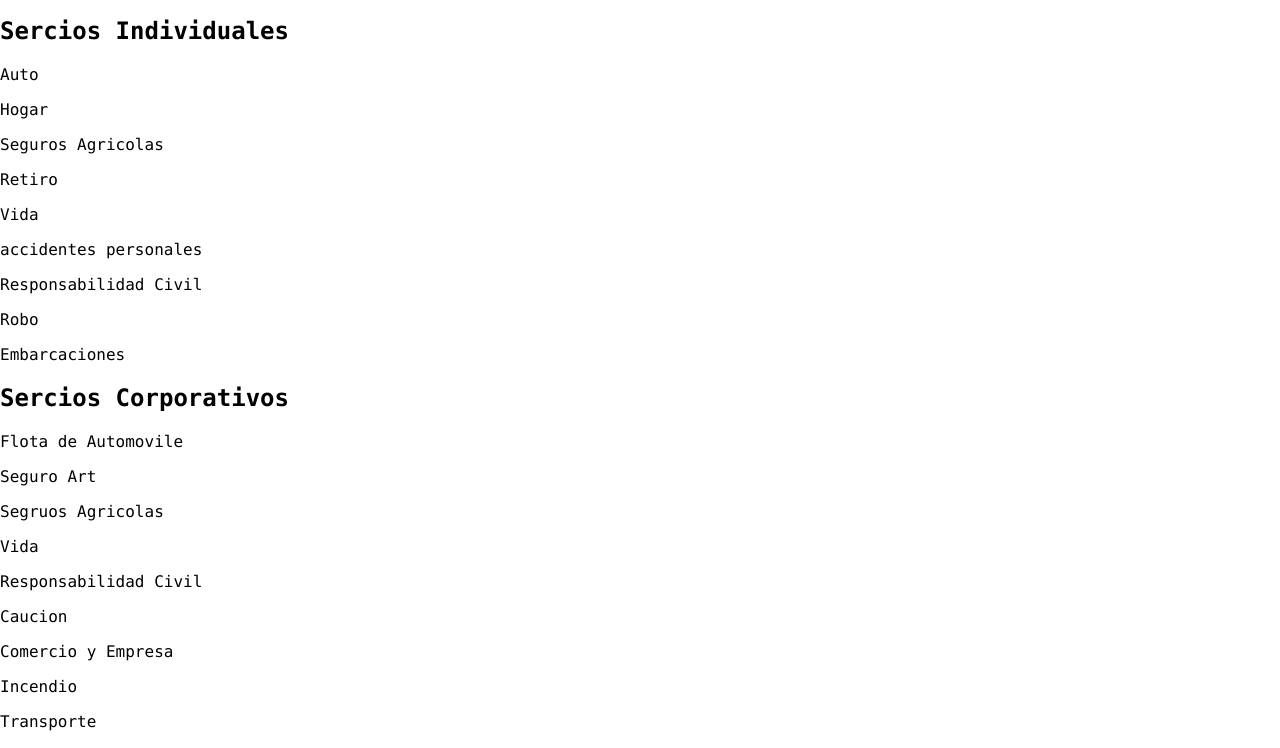
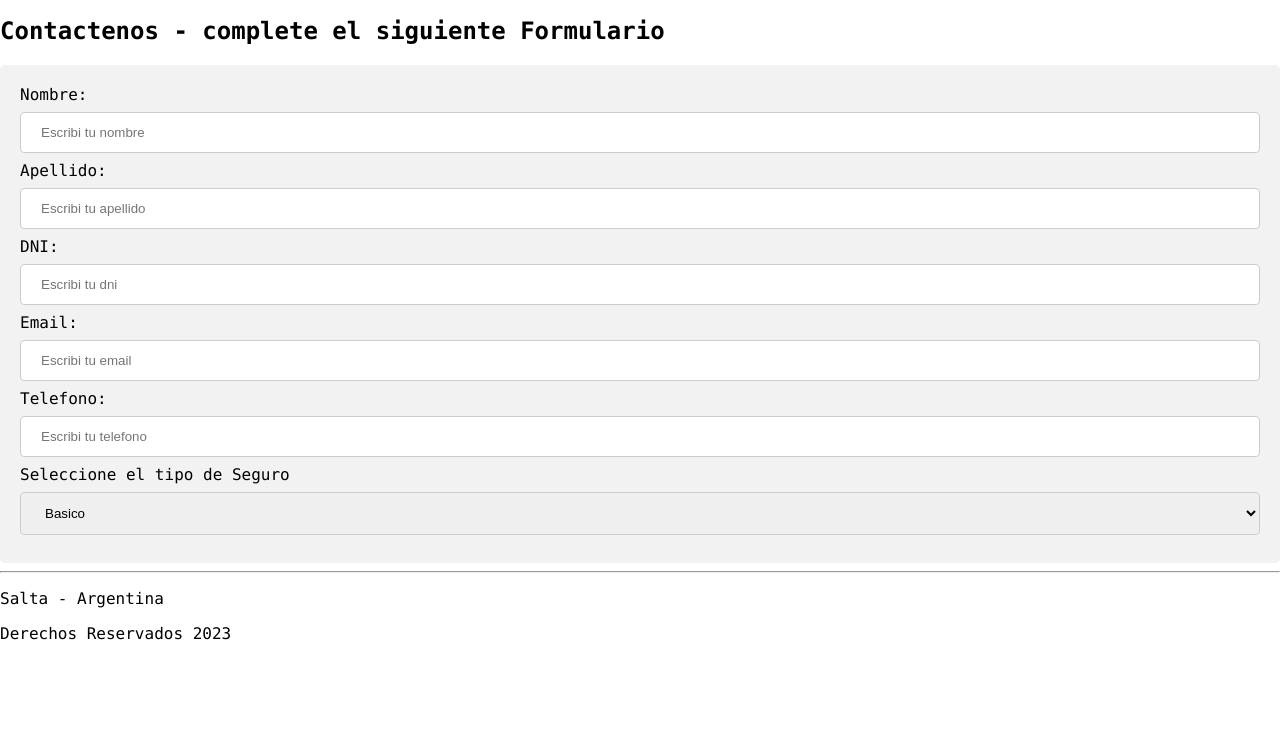
Before and after one commit to mealarcon1969/cursotp1, a plain HTML site: page contacto.html in a window 1280 px wide. Shown: the part 159-907 px from the top of the page. After the commit the page ends 818 px from the top, so only its background shows below. Drawn offline with Linux system fonts and the light colour scheme.

Commit message:
se gregaron los campos al formulario

```diff
--- a/contacto.html
+++ b/contacto.html
@@ -13,37 +13,38 @@
             <ul>
                 <li><a href="index.html">Inicio</a></li>
                 <li><a href="nosotros.html">Nosotros</a></li>
-                <li><a class="active" href="servicios.html">Servicios</a></li>
-                <li><a href="contacto.html">Contacto</a></li>
+                <li><a href="servicios.html">Servicios</a></li>
+                <li><a class="active" href="contacto.html">Contacto</a></li>
             </ul>
 
         </nav>
     </header>
-    <h2><strong>Sercios Individuales</strong></h2>
-        <p>Auto</p>
-        <p>Hogar</p>
-        <p>Seguros Agricolas</p>
-        <p>Retiro</p>
-        <p>Vida</p>
-        <p>accidentes personales</p>
-        <p>Responsabilidad Civil</p>
-        <p>Robo</p>
-        <p>Embarcaciones</p>
-     <h2><strong>Sercios Corporativos</strong></h2>
-        <p>Flota de Automovile</p>
-        <p>Seguro Art</p>
-        <p>Segruos Agricolas</p>
-        <p>Vida</p>
-        <p>Responsabilidad Civil</p>
-        <p>Caucion</p>
-        <p>Comercio y Empresa</p>
-        <p>Incendio</p>
-        <p>Transporte</p>
-     <h2><strong>Siniestros</strong></h2>
-        <p>Reclamos de tercero</p>
-        <p>Como actuar ante un siniestro</p>
-        <p>Red de Talleres</p>
+    <h2>Contactenos - complete el siguiente Formulario</h2>
+    <div class="contenedor-formulario">
+        <form>
+            <label for="nombre">Nombre:</label>
+            <input type="text" id="nombre" name="nombre" placeholder="Escribi tu nombre" requiered minlength = "6">
+            <label for="apellido">Apellido:</label>
+            <input type="text" id="apellido" name="apellido" placeholder="Escribi tu apellido" requiered minlength = "6">
+            <label for="dni">DNI:</label>
+            <input type="text" id="dni" name="dni" placeholder="Escribi tu dni" requiered minlength = "6">
+            <label for="email">Email:</label>
+            <input type="text" id="email" name="email" placeholder="Escribi tu email" requiered minlength = "6">
+            <label for="telefono">Telefono:</label>
+            <input type="text" id="telefono" name="telefono" placeholder="Escribi tu telefono" requiered minlength = "6">
+            <label for="tiposeguro"> Seleccione el tipo de Seguro</label>
+            <select name="tiposeguro" id="tiposeguro">
+                <option value="Basico">Basico</option>
+                <option value="Intermedio">Intermedio</option>
+                <option value="Premiun">Premiun</option>
 
+            </select>
+
+
+
+
+        </form>
+    </div>
      <hr>
     <footer>
         <p>Salta - Argentina</p>
--- a/css/style.css
+++ b/css/style.css
@@ -30,3 +30,37 @@ li a:hover:not(.active) {
 .active {
     background-color: #92a4ff;
 }
+
+input[type=text],
+        input[type=email],
+        textarea,
+        select {
+            width: 100%;
+            padding: 12px 20px;
+            margin: 8px 0;
+            display: inline-block;
+            border: 1px solid #ccc;
+            border-radius: 4px;
+            box-sizing: border-box;
+        }
+
+        input[type=submit] {
+            width: 100%;
+            background-color: #4CAF50;
+            color: white;
+            padding: 14px 20px;
+            margin: 8px 0;
+            border: none;
+            border-radius: 4px;
+            cursor: pointer;
+        }
+
+        input[type=submit]:hover {
+            background-color: #45a049;
+        }
+
+        div.contenedor-formulario {
+            border-radius: 5px;
+            background-color: #f2f2f2;
+            padding: 20px;
+        }
```
